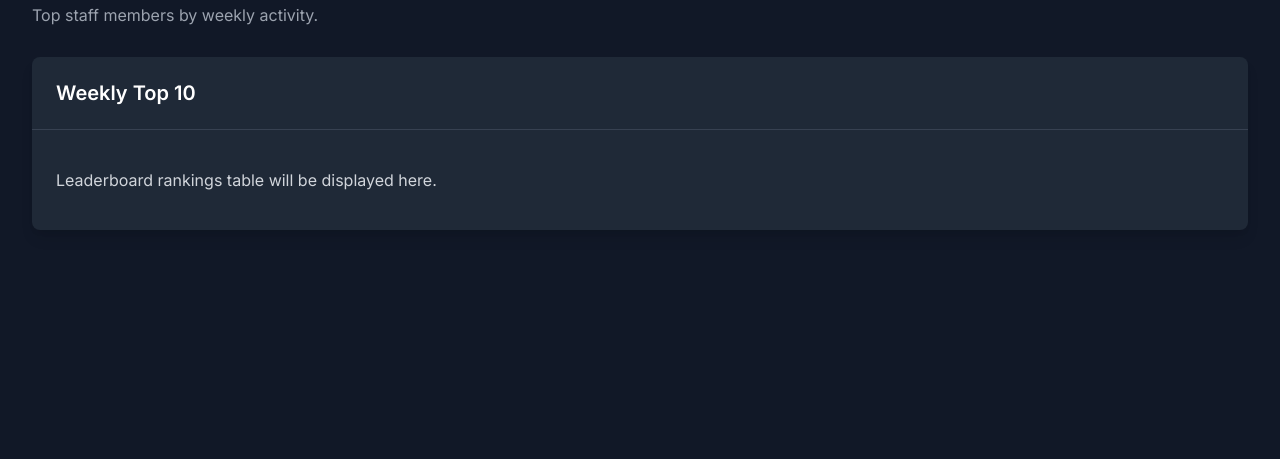
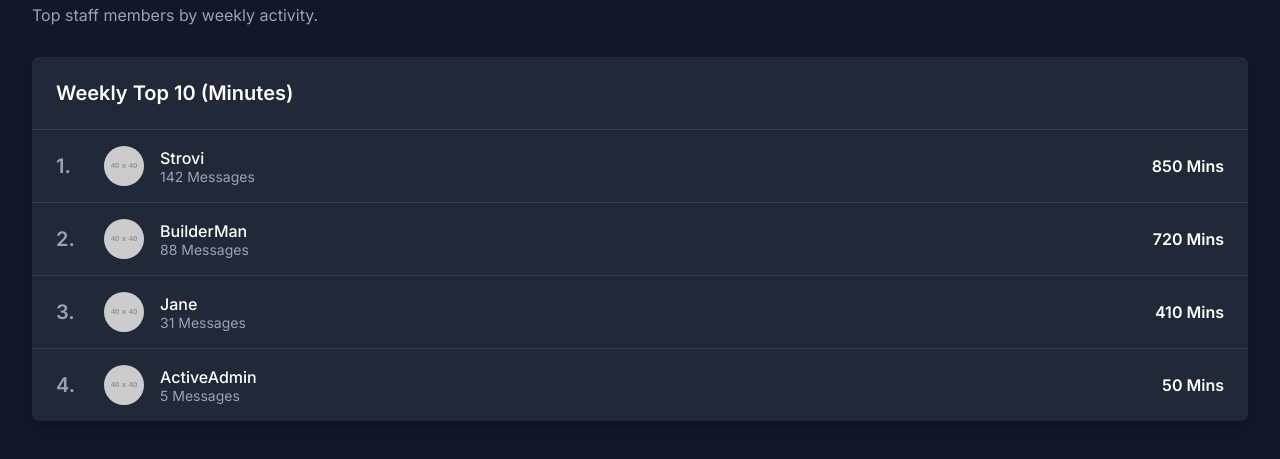
Before and after one commit to blqzzrd/taji-activity, a plain HTML site: page leaderboard.html in a window 1280 px wide. Shown: the part 151-610 px from the top of the page. Drawn offline with Linux system fonts and the light colour scheme; placeholder pictures from the web are drawn by us.

Commit message:
Update leaderboard.html

```diff
--- a/leaderboard.html
+++ b/leaderboard.html
@@ -32,12 +32,47 @@
             <p class="header-subtitle">Top staff members by weekly activity.</p>
         </header>
 
-        <div class="content-box">
+        <!-- Leaderboard List -->
+        <div class="content-box" style="padding: 0;">
             <div class="content-box-header">
-                <h2 class="content-box-title">Weekly Top 10</h2>
+                <h2 class="content-box-title">Weekly Top 10 (Minutes)</h2>
             </div>
-            <div class="content-box-body">
-                <p>Leaderboard rankings table will be displayed here.</p>
+            <!-- List items -->
+            <div class="list-item">
+                <div class="list-item-rank">1.</div>
+                <img class="list-item-avatar" src="https://placehold.co/40x40/5A67D8/FFFFFF?text=S" alt="avatar">
+                <div class="list-item-info">
+                    <div class="list-item-name">Strovi</div>
+                    <div class="list-item-detail">142 Messages</div>
+                </div>
+                <div class="list-item-stat">850 Mins</div>
+            </div>
+            <div class="list-item">
+                <div class="list-item-rank">2.</div>
+                <img class="list-item-avatar" src="https://placehold.co/40x40/34D399/FFFFFF?text=B" alt="avatar">
+                <div class="list-item-info">
+                    <div class="list-item-name">BuilderMan</div>
+                    <div class="list-item-detail">88 Messages</div>
+                </div>
+                <div class="list-item-stat">720 Mins</div>
+            </div>
+            <div class="list-item">
+                <div class="list-item-rank">3.</div>
+                <img class="list-item-avatar" src="https://placehold.co/40x40/F59E0B/FFFFFF?text=J" alt="avatar">
+                <div class="list-item-info">
+                    <div class="list-item-name">Jane</div>
+                    <div class="list-item-detail">31 Messages</div>
+                </div>
+                <div class="list-item-stat">410 Mins</div>
+            </div>
+             <div class="list-item">
+                <div class="list-item-rank">4.</div>
+                <img class="list-item-avatar" src="https://placehold.co/40x40/EF4444/FFFFFF?text=A" alt="avatar">
+                <div class="list-item-info">
+                    <div class="list-item-name">ActiveAdmin</div>
+                    <div class="list-item-detail">5 Messages</div>
+                </div>
+                <div class="list-item-stat">50 Mins</div>
             </div>
         </div>
     </main>
```
